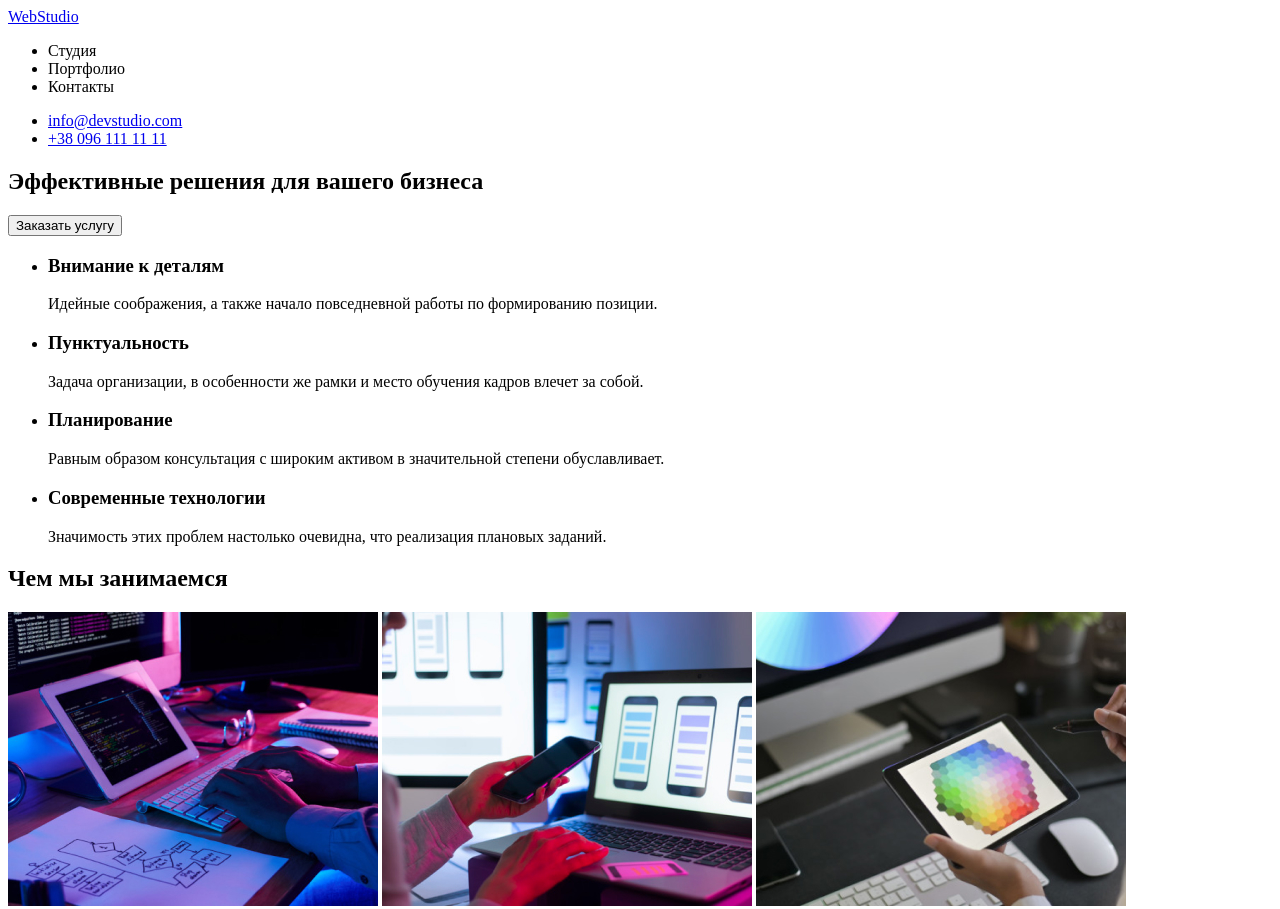
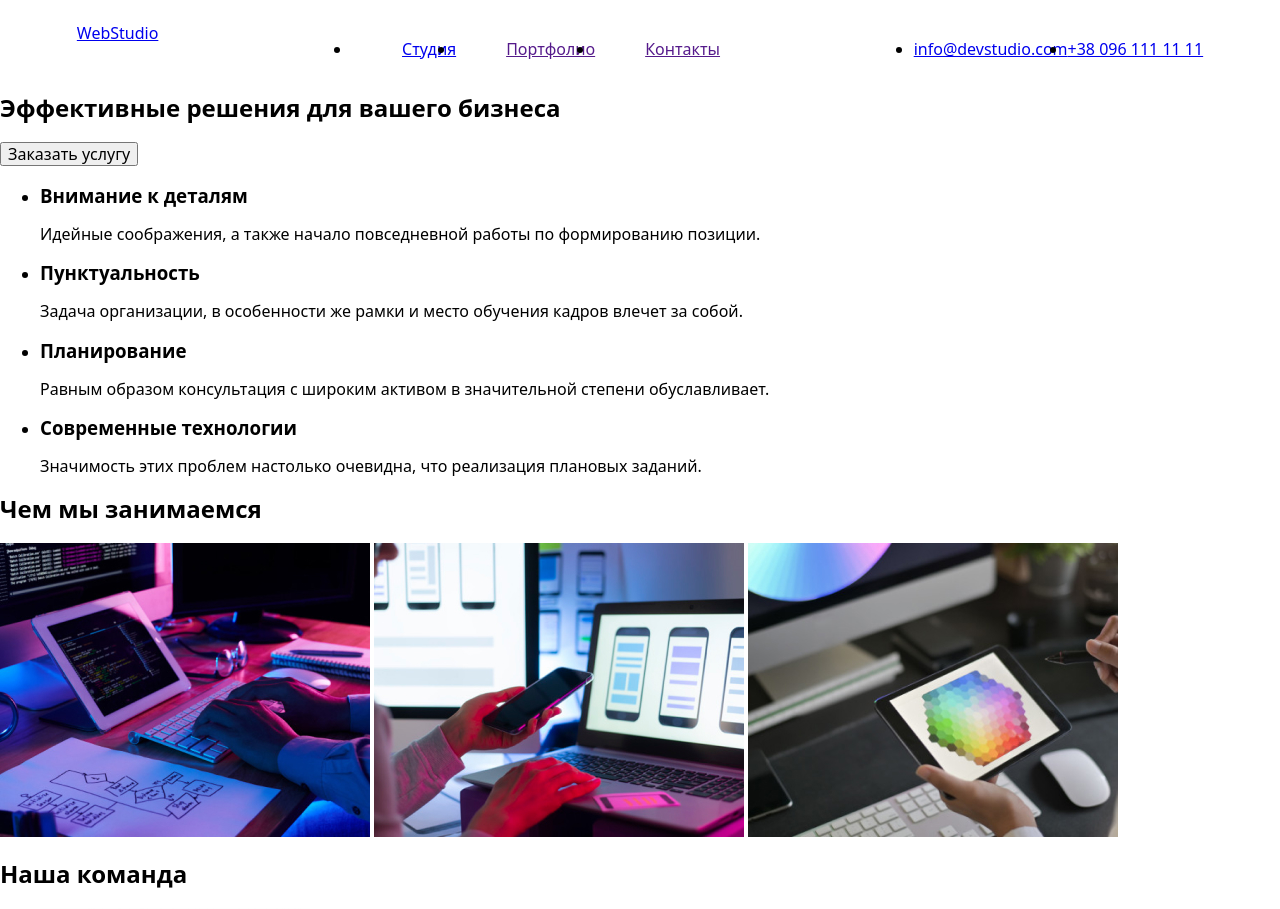
Before and after one commit to HromL/goit-markup-hw-01, a plain HTML site: page index.html in a window 1280 px wide. Shown: the top 909 px of the page. Drawn offline with nearby package versions, Linux system fonts and the light colour scheme.

Commit message:
Update index.html

```diff
--- a/index.html
+++ b/index.html
@@ -4,29 +4,43 @@
     <meta charset="UTF-8" />
     <meta http-equiv="X-UA-Compatible" content="IE=edge" />
     <meta name="viewport" content="width=device-width, initial-scale=1.0" />
+    <link
+      rel="stylesheet"
+      href="https://cdnjs.cloudflare.com/ajax/libs/modern-normalize/1.1.0/modern-normalize.min.css"
+      integrity="sha512-wpPYUAdjBVSE4KJnH1VR1HeZfpl1ub8YT/NKx4PuQ5NmX2tKuGu6U/JRp5y+Y8XG2tV+wKQpNHVUX03MfMFn9Q=="
+      crossorigin="anonymous"
+      referrerpolicy="no-referrer"
+    />
+
     <title>goit work</title>
+
+    <link rel="stylesheet" href="./css/main.css" />
   </head>
   <body>
-    <header>
+    <header class="header">
       <a href="#">WebStudio</a>
-      <nav>
-        <ul>
-          <li>Студия</li>
-          <li>Портфолио</li>
-          <li>Контакты</li>
+      <nav class="nav">
+        <ul class="nav-list">
+          <li><a href="#studio" class="nav-link"> Студия</a></li>
+          <li><a href="" class="nav-link">Портфолио</a></li>
+          <li><a href="" class="nav-link">Контакты</a></li>
         </ul>
       </nav>
-      <ul>
-        <li><a href="mailto:info@devstudio.com">info@devstudio.com</a></li>
-        <li><a href="tel:+380961111111">+38 096 111 11 11</a></li>
+      <ul class="nav-list">
+        <li>
+          <a href="mailto:info@devstudio.com" class="mail"
+            >info@devstudio.com</a
+          >
+        </li>
+        <li><a href="tel:+380961111111" class="phone">+38 096 111 11 11</a></li>
       </ul>
     </header>
     <main>
-      <section>
+      <section class="hero">
         <h1>Эффективные решения для вашего бизнеса</h1>
-        <button type="button">Заказать услугу</button>
+        <button type="button" class="btn">Заказать услугу</button>
       </section>
-      <section>
+      <section class="studio" id="studio">
         <h2 hidden>почему мы</h2>
         <ul>
           <li>
@@ -61,7 +75,7 @@
       </section>
       <section>
         <h2>Чем мы занимаемся</h2>
-        <div>
+        <div class="wrapper">
           <img src="./img/box1.jpg" alt="design" width="370" />
           <img src="./img/box2.jpg" alt="development" width="370" />
           <img src="./img/box3.jpg" alt="marketing" width="370" />
@@ -69,7 +83,7 @@
       </section>
       <section>
         <h2>Наша команда</h2>
-        <ul>
+        <ul class="team">
           <li>
             <img src="./img/design.jpg" alt="Product Designer" width="270" />
             <h3>Игорь Демьяненко</h3>
@@ -97,7 +111,7 @@
         </ul>
       </section>
     </main>
-    <footer>
+    <footer class="footer">
       <a href="#">WebStudio</a>
       <address>
         <ul>
```
